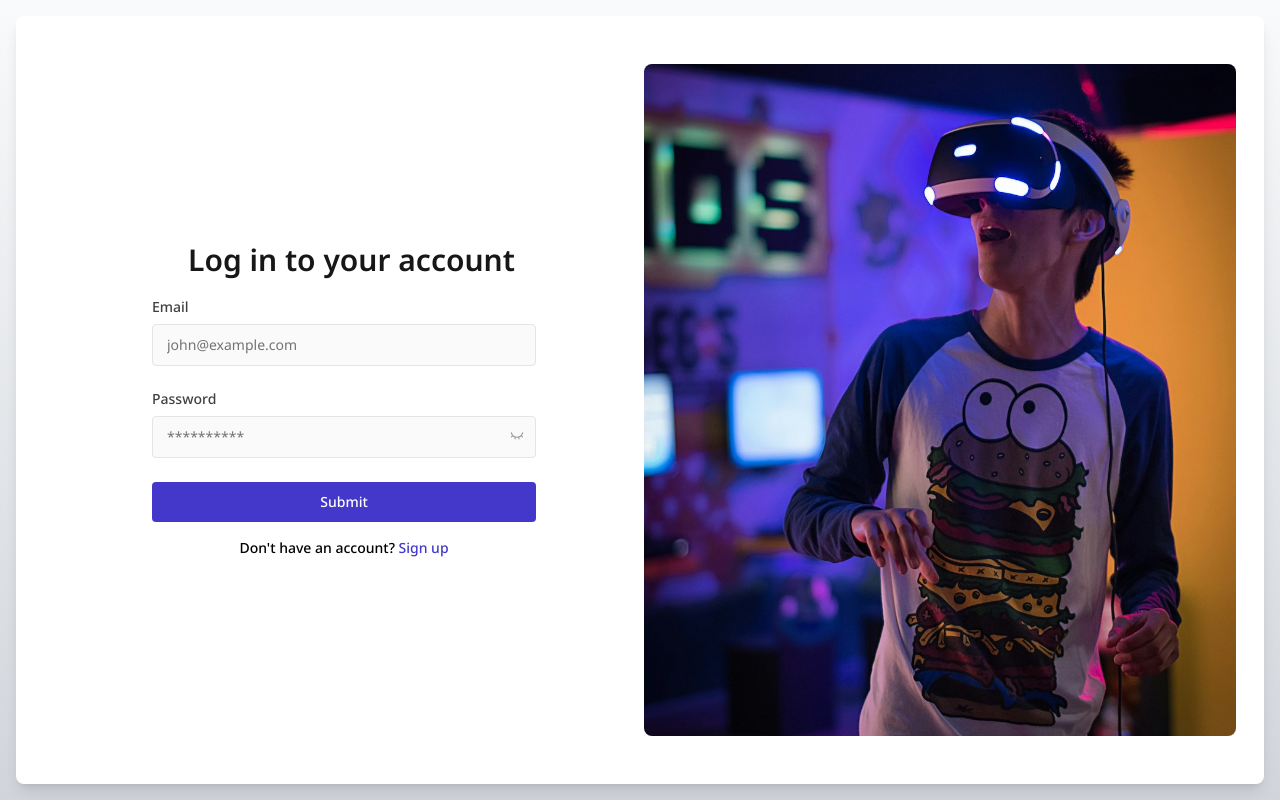
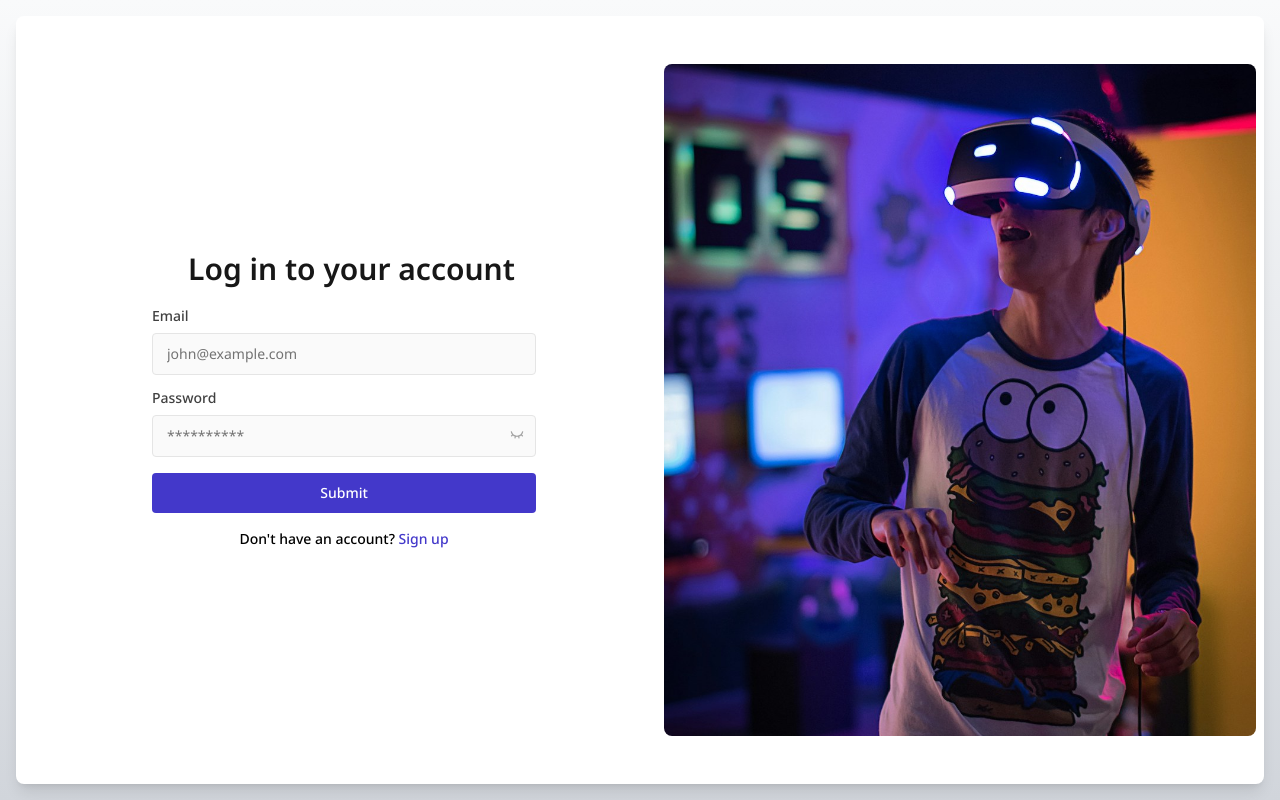
Before and after one commit to guizzettic/gfe-signin, a React (Vite) app in the folder client/: page / in a window 1280 px wide. Built offline with nearby package versions, Linux system fonts and the light colour scheme.

Commit message:
small css tweaks

```diff
--- a/client/src/components/AuthForm.tsx
+++ b/client/src/components/AuthForm.tsx
@@ -80,7 +80,7 @@ const AuthForm: React.FC<AuthFormProps> = ({
   return (
     <form
       onSubmit={handleSubmit}
-      className="w-full space-y-6 md:w-[456px] xl:w-96"
+      className="w-full space-y-4 md:w-[456px] xl:w-96"
     >
       <InputField
         id="email-field"
--- a/client/src/components/PasswordInput.tsx
+++ b/client/src/components/PasswordInput.tsx
@@ -19,7 +19,7 @@ export const PasswordInput: React.FC<PasswordInputProps> = (props) => {
   const togglePasswordVisibility = () => setShowPassword(!showPassword);
 
   return (
-    <div className="relative mt-[-4px]">
+    <div className="relative mt-[-6px]">
       <InputField {...props} type={showPassword ? "text" : "password"} />
       <button
         type="button"
--- a/client/src/pages/SignIn.tsx
+++ b/client/src/pages/SignIn.tsx
@@ -45,7 +45,7 @@ export const SignIn: React.FC = () => {
             <img
               src={signinImage}
               alt="Person using VR headset"
-              className="h-[672px] w-[592px] -translate-x-3 transform rounded-lg object-cover"
+              className="h-[672px] w-[592px] translate-x-2 transform rounded-lg object-cover"
             />
           </div>
         </div>
```
